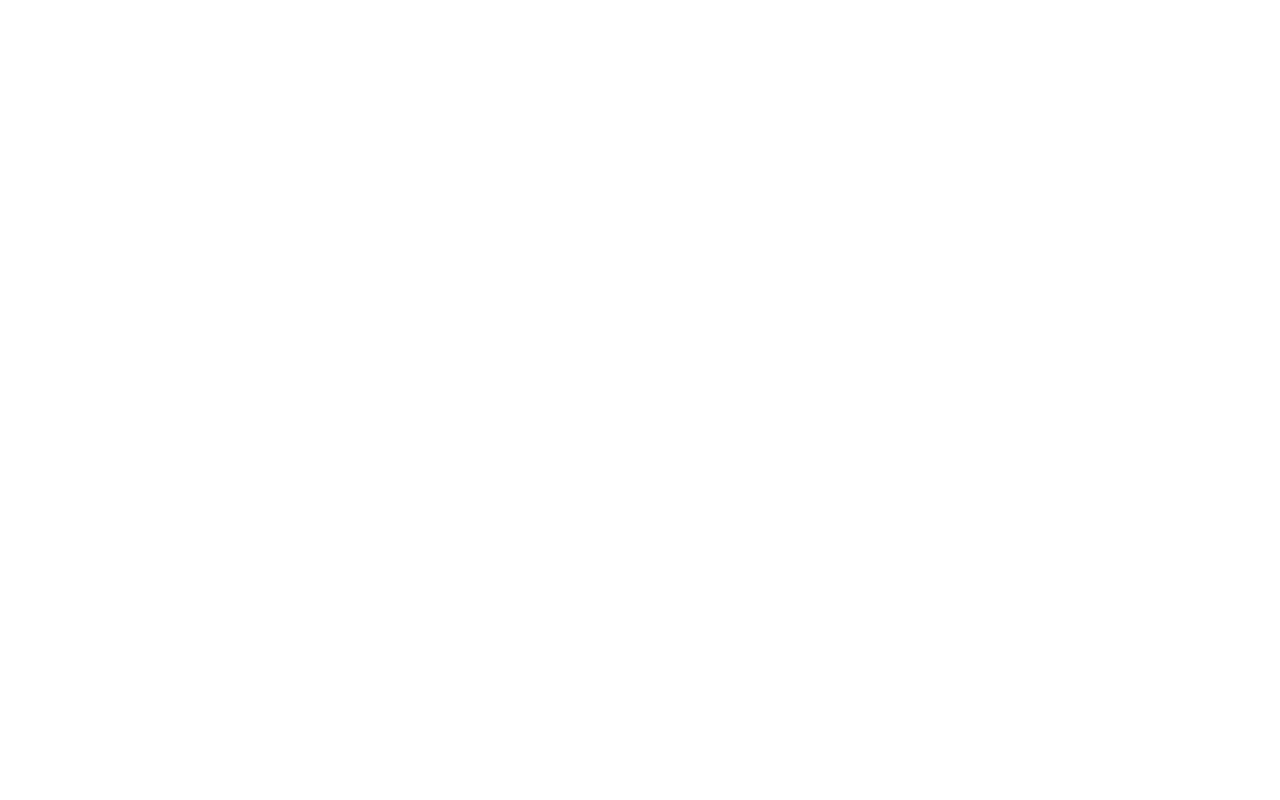
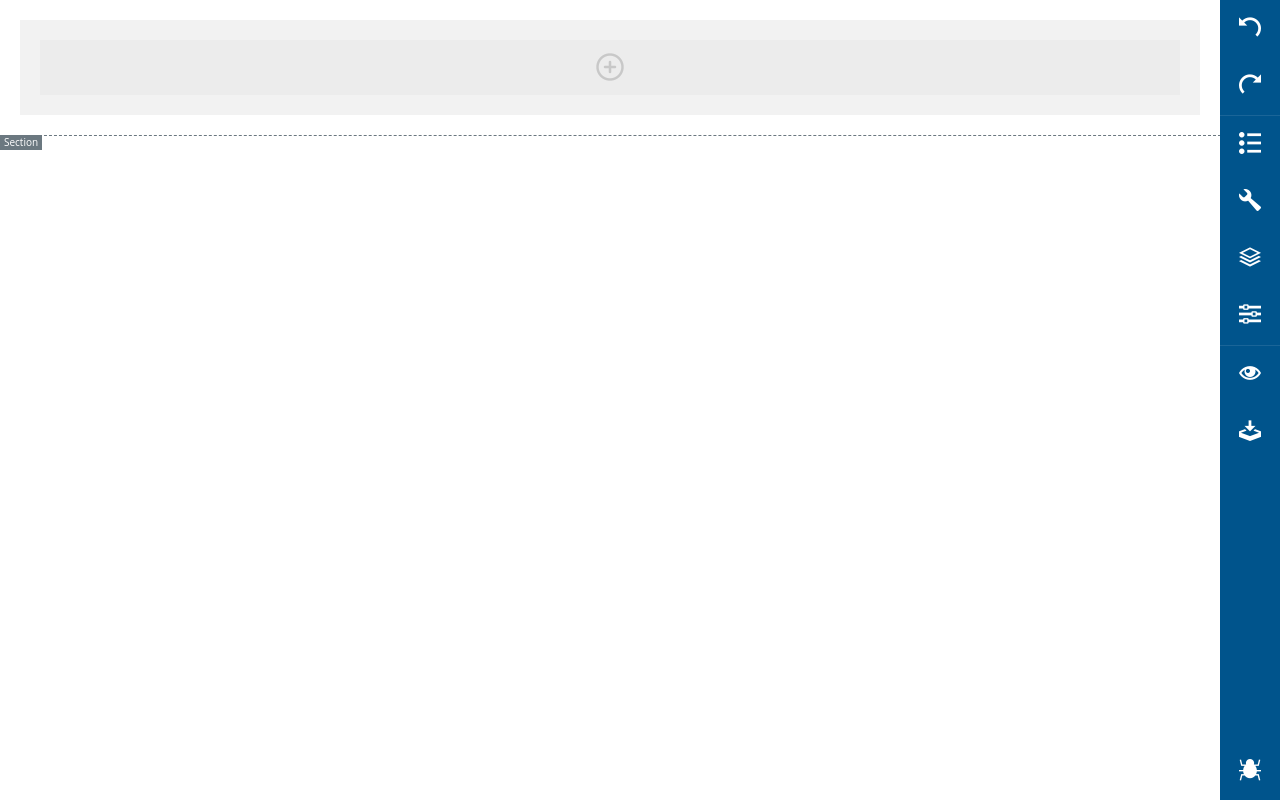
Before and after one commit to rootkowsky/pagebuildr, a plain HTML site: page index.html in a window 1280 px wide. Drawn offline with Linux system fonts and the light colour scheme; the site is published under a folder, as on GitHub Pages, so addresses that start at the root find nothing.

Commit message:
update index.html

```diff
--- a/index.html
+++ b/index.html
@@ -5,11 +5,11 @@
 	<meta name="viewport"
 		  content="width=device-width, user-scalable=no, initial-scale=1.0, maximum-scale=1.0, minimum-scale=1.0">
 	<meta http-equiv="X-UA-Compatible" content="ie=edge">
-	<link rel="stylesheet" href="/dist/css/main.css">
+	<link rel="stylesheet" href="dist/css/main.css">
 	<title>App</title>
 </head>
 <body>
 	<div id="app"></div>
-	<script src="/dist/js/app.bundle.js"></script>
+	<script src="dist/js/app.bundle.js"></script>
 </body>
 </html>
```
